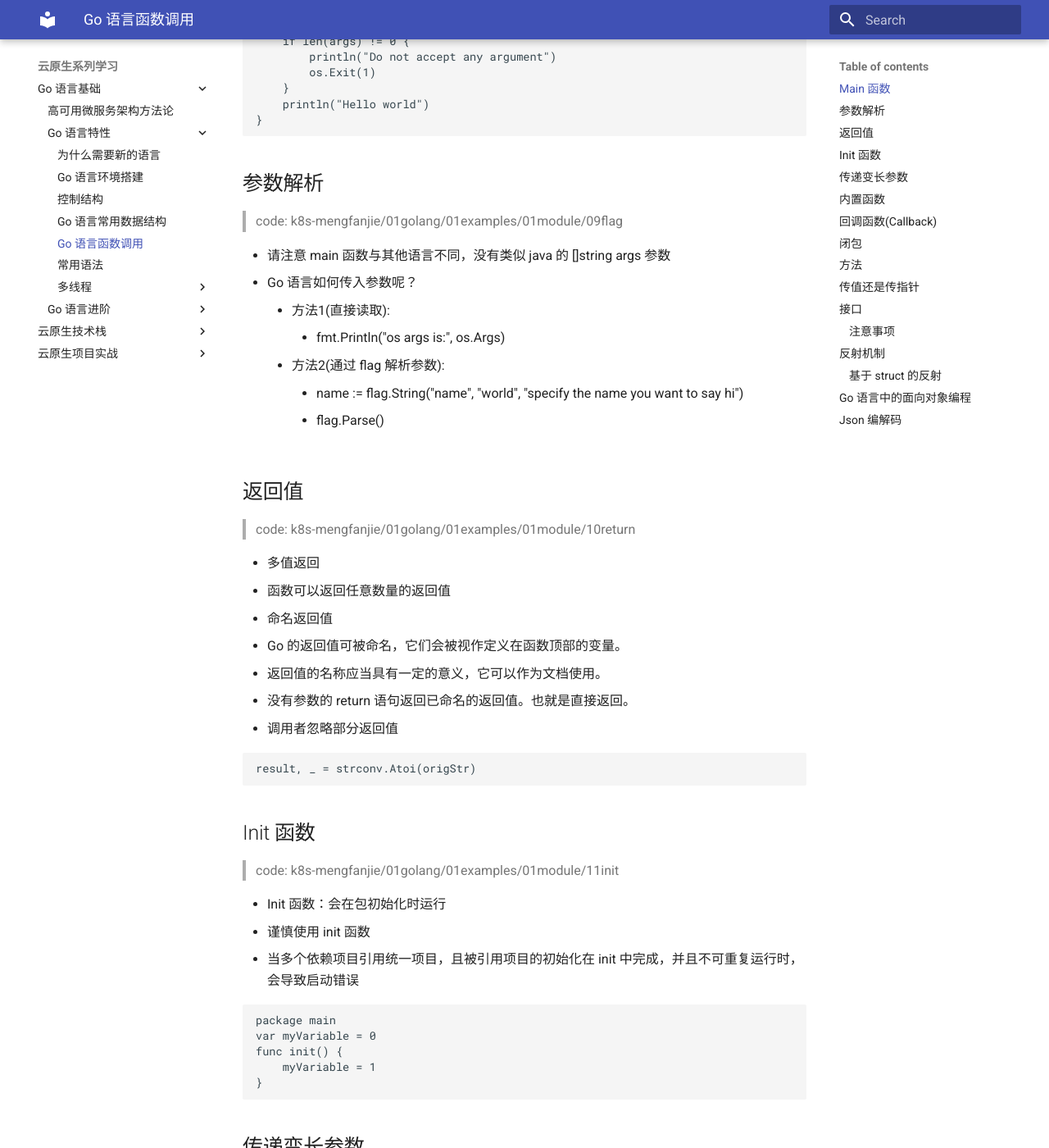
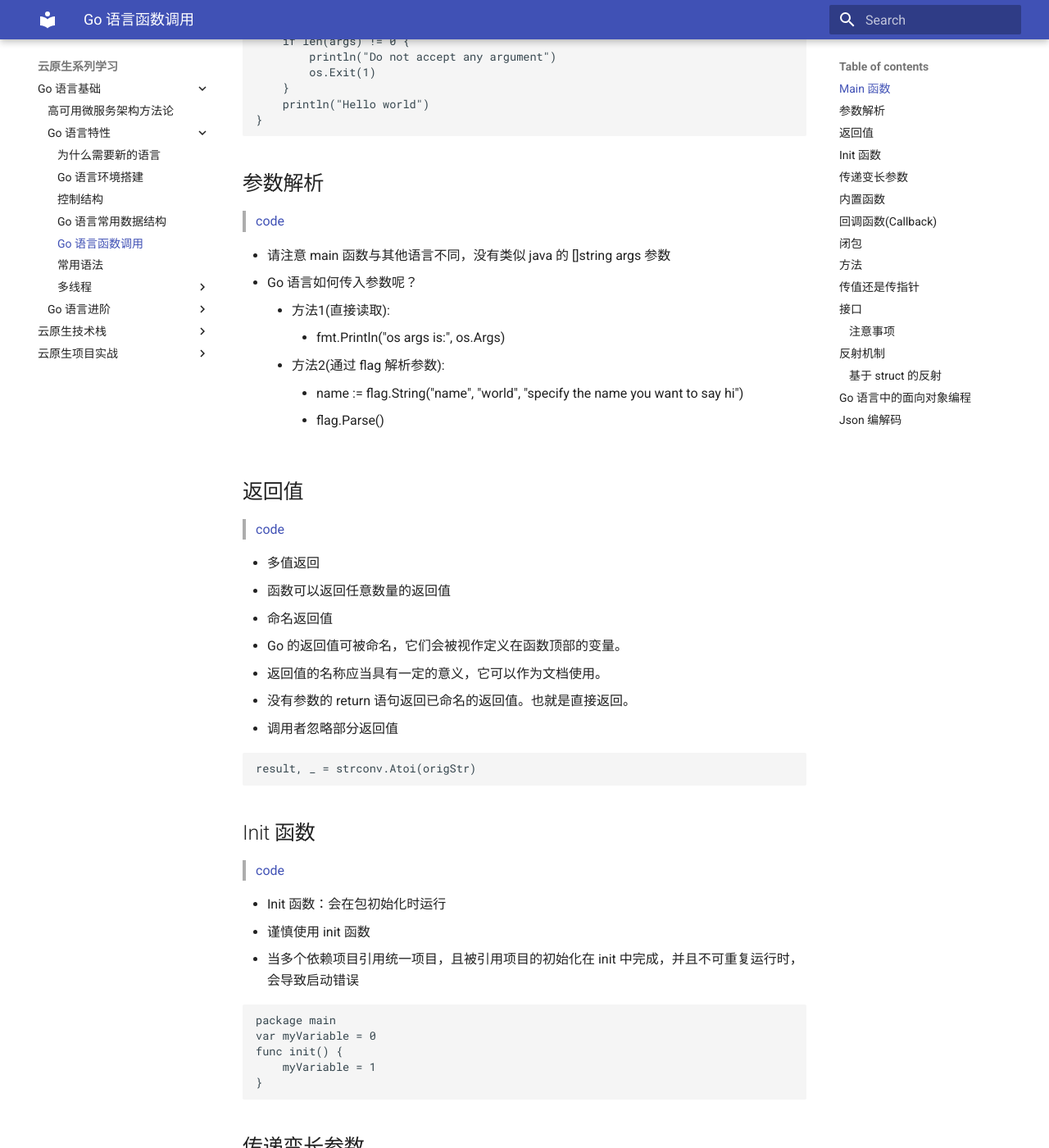
Before and after one commit to mkbooks/k8s-mengfanjie, an MkDocs documentation site: the page built from docs/1/2/5.md, in a window 1280 px wide and 1400 px high, scrolled down 332 px. Shown: the whole window at 82% size. Built offline with MkDocs 1.6.1 and Material for MkDocs 9.7.7, drawn with Linux system fonts in a browser that asks for light colours; some of the changed text lies outside the part shown.

Commit message:
fix: code url

````diff
--- a/docs/1/2/5.md
+++ b/docs/1/2/5.md
@@ -14,7 +14,7 @@ func main() {
 }
 ```
 ## 参数解析
-> code: k8s-mengfanjie/01golang/01examples/01module/09flag
+> [code](https://github.com/mkbooks-codes/k8s-mengfanjie/blob/main/01golang/01examples/01module/09flag/main.go)
 
 - 请注意 main 函数与其他语言不同，没有类似 java 的 []string args 参数
 - Go 语言如何传入参数呢？
@@ -24,7 +24,7 @@ func main() {
         - name := flag.String("name", "world", "specify the name you want to say hi")
         - flag.Parse()
 ## 返回值
-> code: k8s-mengfanjie/01golang/01examples/01module/10return
+> [code](https://github.com/mkbooks-codes/k8s-mengfanjie/blob/main/01golang/01examples/01module/10return/main.go)
 
 - 多值返回
 - 函数可以返回任意数量的返回值
@@ -37,7 +37,7 @@ func main() {
 result, _ = strconv.Atoi(origStr)
 ```
 ## Init 函数
-> code: k8s-mengfanjie/01golang/01examples/01module/11init
+> [code](https://github.com/mkbooks-codes/k8s-mengfanjie/blob/main/01golang/01examples/01module/11init/main.go)
 
 - Init 函数：会在包初始化时运行
 - 谨慎使用 init 函数
@@ -72,7 +72,7 @@ myArray = append(myArray, "a","b","c")
 | complex, real, imag | 操作复数 |
 
 ## 回调函数(Callback)
-> code: k8s-mengfanjie/01golang/01examples/01module/12callbacks
+> [code](https://github.com/mkbooks-codes/k8s-mengfanjie/blob/main/01golang/01examples/01module/12callbacks/main.go)
 
 - 函数作为参数传入其它函数，并在其他函数内部调用执行
     - strings.IndexFunc(line, unicode.IsSpace)
@@ -124,14 +124,14 @@ func (s *Server) StartTLS() {
 }
 ```
 ## 传值还是传指针
-> code: k8s-mengfanjie/01golang/01examples/01module/13pointer
+> [code](https://github.com/mkbooks-codes/k8s-mengfanjie/blob/main/01golang/01examples/01module/13pointer/main.go)
 
 - Go 语言只有一种规则-传值
 - 函数内修改参数的值不会影响函数外原始变量的值
 - 可以传递指针参数将变量地址传递给调用函数，Go 语言会复制该指针作为函数内的地址，但指向同一地址
 - 思考：当我们写代码的时候，函数的参数传递应该用 struct 还是 pointer？
 ## 接口
-> code: k8s-mengfanjie/01golang/01examples/01module/14interface
+> [code](https://github.com/mkbooks-codes/k8s-mengfanjie/blob/main/01golang/01examples/01module/14interface/main.go)
 
 - 接口定义一组方法集合
 ```
@@ -185,7 +185,7 @@ func main() {
 - Interface 是可能为 nil 的，所以针对 interface 的使用一定要预先判空，否则会引起程序 crash(nil panic)
 - Struct 初始化意味着空间分配，对 struct 的引用不会出现空指针
 ## 反射机制
-> code: k8s-mengfanjie/01golang/01examples/01module/15reflect
+> [code](https://github.com/mkbooks-codes/k8s-mengfanjie/blob/main/01golang/01examples/01module/15reflect/main.go)
 
 - reflect.TypeOf ()返回被检查对象的类型
 - reflect.ValueOf()返回被检查对象的值
@@ -222,7 +222,7 @@ fmt.Println("result:", result)
 - 多态
 - 通过接口实现，通过接口定义方法集，编写多套实现
 ## Json 编解码
-> code: k8s-mengfanjie/01golang/01examples/01module/16json
+> [code](https://github.com/mkbooks-codes/k8s-mengfanjie/blob/main/01golang/01examples/01module/16json/main.go)
 
 - Unmarshal: 从 string 转换至 struct
 ```
````
Also changed, not shown: docs/1/2/2.md (+3 -3 lines), docs/1/2/3.md (+2 -2 lines), docs/1/2/4.md (+4 -4 lines).
